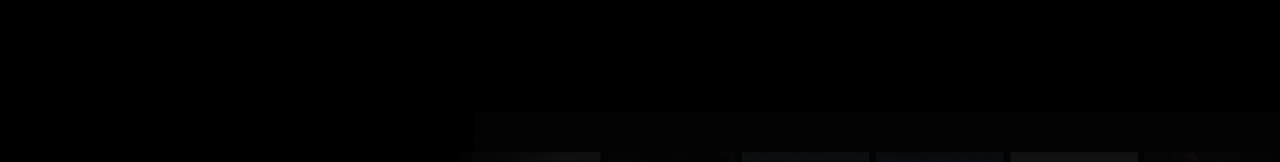
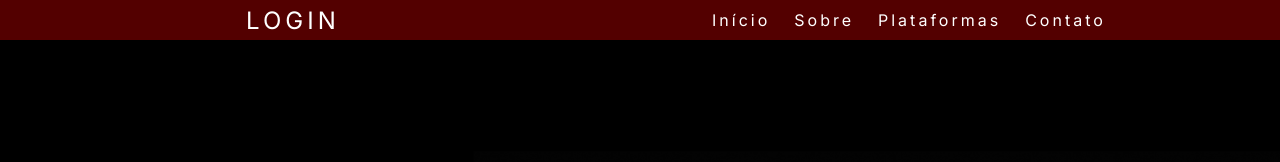
Before and after one commit to LuBuscarioli/Landing-page-para-site-de-streaming, a plain HTML site: page index.html in a window 1280 px wide. Shown: the top 162 px of the page. Drawn offline with Linux system fonts and the light colour scheme.

Commit message:
adicionando navbar no topo

```diff
--- a/index.html
+++ b/index.html
@@ -12,6 +12,17 @@
     <link href="https://fonts.googleapis.com/css2?family=Inter:wght@400;700&display=swap" rel="stylesheet">
 </head>
 <body>
+    <header>
+        <nav class="navbar">
+            <a class="login" href="#">LOGIN</a>
+            <ul class="nav__lista">
+                <li><a href="#">Início</a></li>
+                <li><a href="#">Sobre</a></li>
+                <li><a href="#">Plataformas</a></li>
+                <li><a href="#">Contato</a></li>
+            </ul>
+        </nav>
+    </header>
     <section class="container principal">
         <div class="container__caixa">
             <img class="container__imagem" src="img/Racetv+Logo.png" alt="RaceTv+ logo">
--- a/style.css
+++ b/style.css
@@ -19,6 +19,44 @@ body {
     font-size: 16px;
     font-weight: 400;
 }
+
+/****************** NAV INÍCIO *************** */
+
+.navbar {
+    display: flex;
+    justify-content: space-around;
+    align-items: center;
+    background: var(--botao-vermelho-efeito);
+    height: 5vh;
+}
+
+.login {
+    font-size: 1.5em;
+    letter-spacing: 4px;
+    padding-left: 3em;
+}
+
+.navbar a {
+    color: var(--branco-principal);
+    text-decoration: none;
+    transition: 300ms;
+}
+
+.navbar a:hover {
+    color: var(--cinza-secundario);
+}
+
+.nav__lista{
+    list-style: none;
+    display: flex;
+}
+
+.nav__lista li {
+    letter-spacing: 3px;
+    margin-left: 1.5em;
+}
+
+/****************** NAV FIM *************** */
 
 .principal {
     background-image: url(img/backgroundRaceTv+.png);
```
